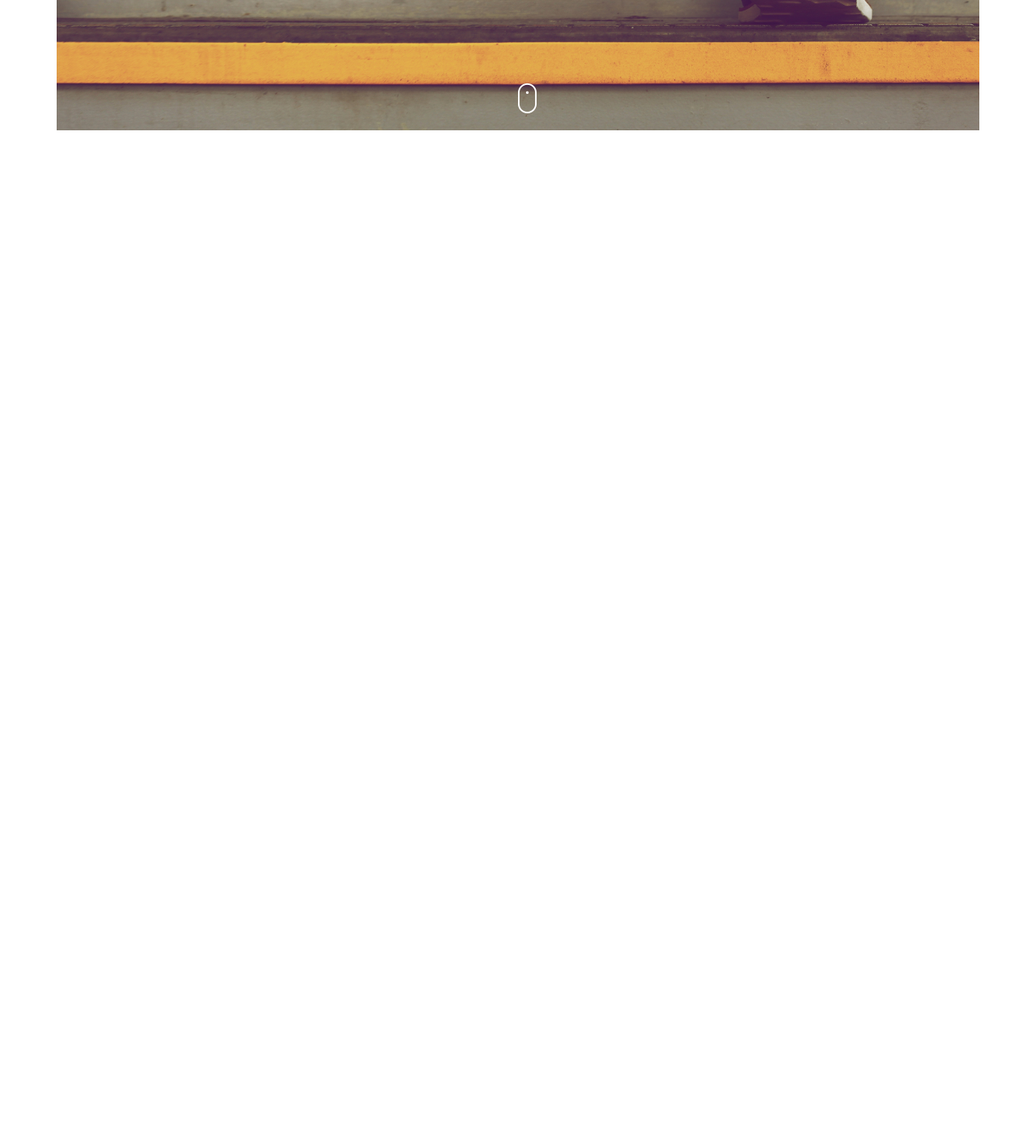
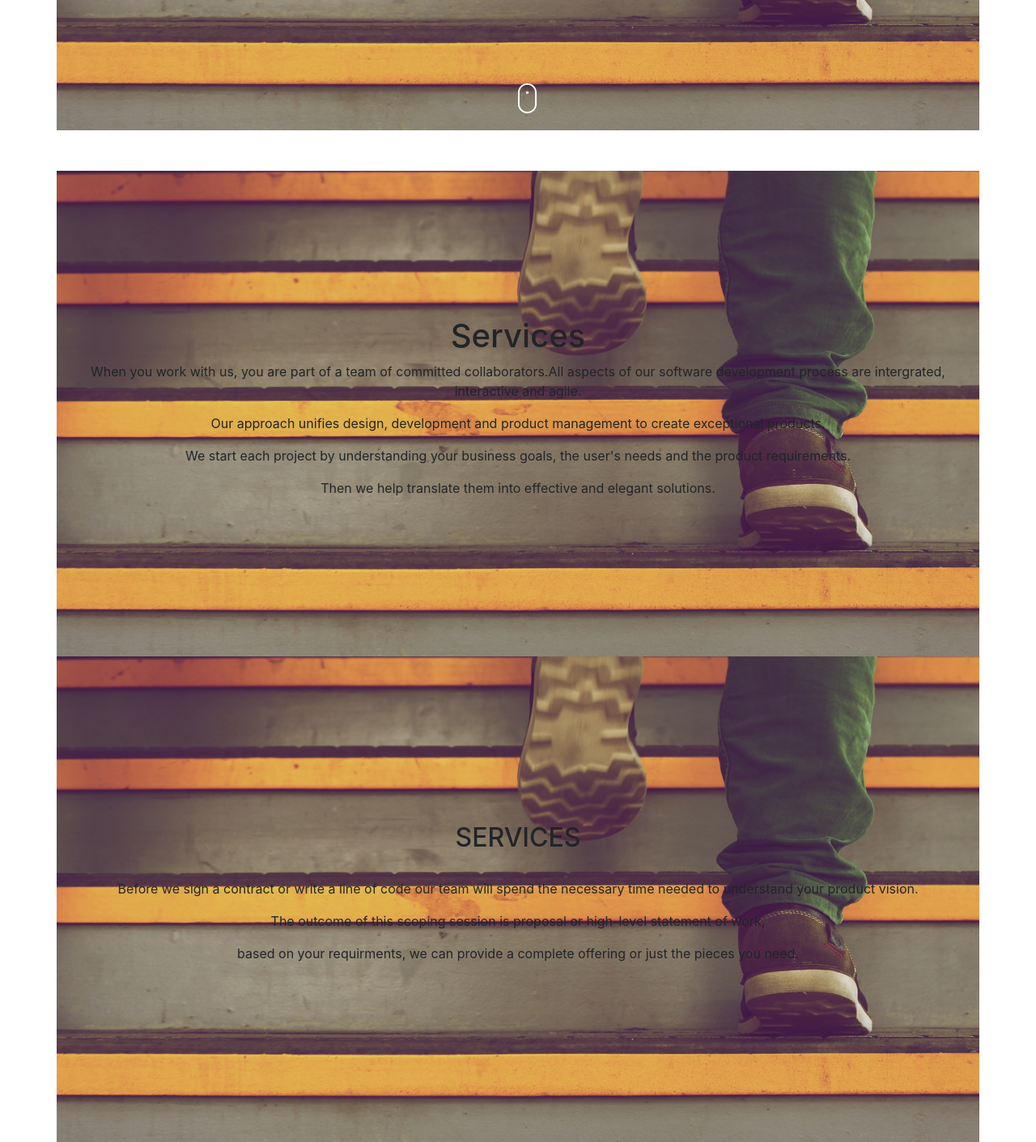
Before and after one commit to gracewa/Delani_Studio, a plain HTML site: page index.html in a window 1280 px wide. Shown: the part 439-1850 px from the top of the page at 81% size. Before the commit the page ends 800 px from the top, so only its background shows below. Drawn offline with Linux system fonts and the light colour scheme.

Commit message:
Added about us and services sections

```diff
--- a/css/styles.css
+++ b/css/styles.css
@@ -15,3 +15,7 @@
   padding-top: 100px;
   position: absolute;
 }
+
+#aboutUs{
+  margin-top: 50px;
+}
--- a/index.html
+++ b/index.html
@@ -12,6 +12,7 @@
   </head>
   <body>
   <div class="container-fluid">
+
     <section id="welcome" class="d-flex align-items-center">
     <div class="container position-relative text-center">
       <div class="row background_picture align-items-center">
@@ -26,7 +27,35 @@
           <img src="assets/mouse_click.png" id="mouseClick" alt="Mouse Click">
       </div>
     </div>
+  </div>
   </section>
+
+  <section id="aboutUs" class="d-flex align-items-center">
+    <div class="container position-relative text-center">
+      <div class="row background_picture align-items-center">
+      <div class="col-lg-12" >
+      <h1>Services</h1>
+      <P>When you work with us, you are part of a team of committed collaborators.All aspects of our software development process are intergrated, interactive and agile.</p>
+      <p>Our approach unifies design, development and product management to create exceptional products.</p>
+      <p>We start each project by understanding your business goals, the user's needs and the product requirements.</p>
+      <p>Then we help translate them into effective and elegant solutions.</P>
+      </div>
+    </div>
+  </section>
+
+  <section id="Services" class="d-flex align-items-center">
+  <div class="container position-relative text-center">
+    <div class="row background_picture align-items-center">
+      <div class="col-lg-12" >
+        <h2>SERVICES</h2>
+        <br>
+        <p>Before we sign a contract or write a line of code our team will spend the necessary time needed to understand your product vision.</p>
+        <p>The outcome of this scoping session is proposal or high-level statement of work,</p>
+        <p>based on your requirments, we can provide a complete offering or just the pieces you need.</p>
+    </div>
+  </div>
+</div>
+</section>
   </div>
   </body>
 </html>
```
